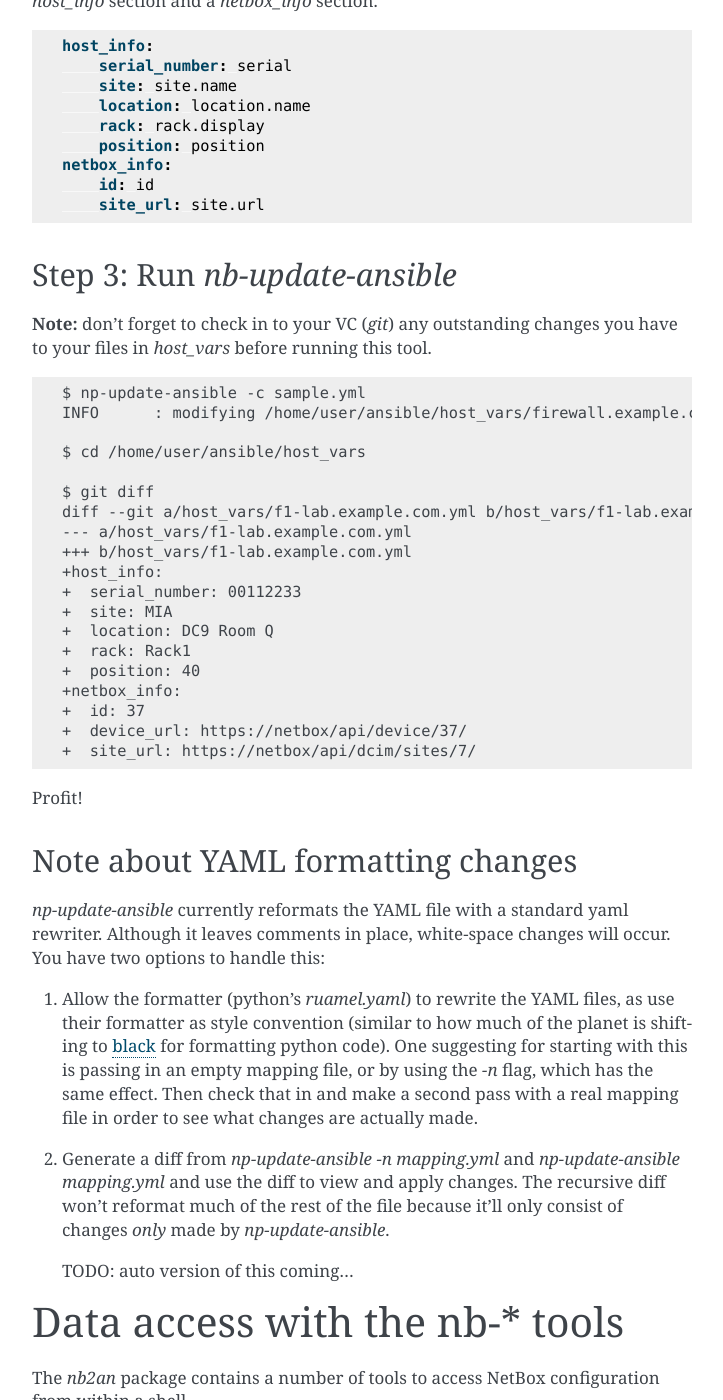
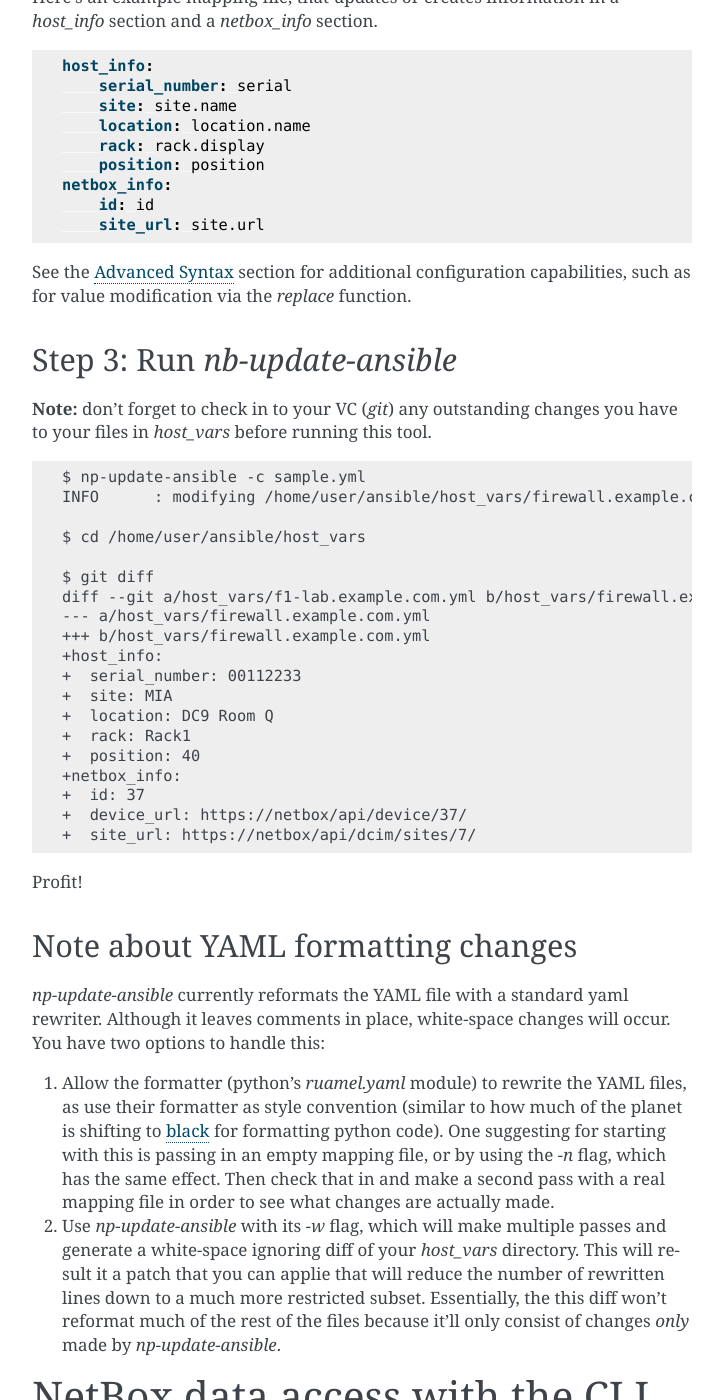
Before and after one commit to hardaker/nb2an, a Sphinx documentation site: the page built from docs/usage.rst, in a window 1280 px wide and 1400 px high, scrolled down 1117 px. Shown: the whole window, without its empty margins (388-1111 px from the left). Built offline with Sphinx 7.4.7, drawn with Linux system fonts in a browser that asks for light colours; some of the changed text lies outside the part shown.

Commit message:
updated docs

```diff
--- a/docs/advanced_syntax.rst
+++ b/docs/advanced_syntax.rst
@@ -1,3 +1,5 @@
+.. _advanced syntax:
+
 Advanced Syntax
 ===============
 
--- a/docs/usage.rst
+++ b/docs/usage.rst
@@ -15,7 +15,7 @@
 Step 1: Create a nb2an configuration file
 -----------------------------------------
 
-*nb2an* tools take a YAML-based master configuration file containing
+The *nb2an* tools take a YAML-based master configuration file containing
 your netbox API token (which you’ll need to get from your NetBox
 instance). In this configuration file you can set a number of variables.
 Note that some of these can be overridden with command line options.
@@ -32,13 +32,14 @@
    # (nb2an tools will check NetBox for simple and full names)
    suffix: .example.com
 
-   # where th eroot of your ansible code is stored
+   # where the root of your ansible code is stored
+   # nb2an can modify the host files inside host_vars after this path
    ansible_directory: /home/user/ansible
 
 Step 2: create a YAML mapping file
 ----------------------------------
 
-The *nb-update-ansible* tool is designed to only update variables within
+The `nb-update-ansible` tool is designed to only update variables within
 your ansible host_vars that you ask it to, leaving everything else
 (including comments) the same. Note that formatting is overwritten by
 default, but see below for how to make a patch instead (actually TBD).
@@ -47,7 +48,7 @@
 have updated. Currently this supports only dictionaries, but array
 support is coming shortly. The value of each variable should be a dotted
 notation of where to pull the information from in the netbox data for a
-given device. See the *nb-device* tool below for how to get a dump of a
+given device. See the :ref:`nb_device` tool below for how to get a dump of a
 device for easier reading.
 
 Here’s an example mapping file, that updates or creates information in a
@@ -65,6 +66,9 @@
        id: id
        site_url: site.url
 
+See the :ref:`advanced syntax` section for additional configuration
+capabilities, such as for value modification via the `replace` function.
+
 Step 3: Run *nb-update-ansible*
 -------------------------------
 
@@ -79,9 +83,9 @@
    $ cd /home/user/ansible/host_vars
 
    $ git diff
-   diff --git a/host_vars/f1-lab.example.com.yml b/host_vars/f1-lab.example.com.yml
-   --- a/host_vars/f1-lab.example.com.yml
-   +++ b/host_vars/f1-lab.example.com.yml
+   diff --git a/host_vars/f1-lab.example.com.yml b/host_vars/firewall.example.com.yml
+   --- a/host_vars/firewall.example.com.yml
+   +++ b/host_vars/firewall.example.com.yml
    +host_info:
    +  serial_number: 00112233
    +  site: MIA
@@ -102,7 +106,7 @@
 yaml rewriter. Although it leaves comments in place, white-space changes
 will occur. You have two options to handle this:
 
-1. Allow the formatter (python’s *ruamel.yaml*) to rewrite the YAML
+1. Allow the formatter (python’s *ruamel.yaml* module) to rewrite the YAML
    files, as use their formatter as style convention (similar to how
    much of the planet is shifting to
    `black <https://pypi.org/project/black/>`__ for formatting python
@@ -111,22 +115,25 @@
    Then check that in and make a second pass with a real mapping file in
    order to see what changes are actually made.
 
-2. Generate a diff from *np-update-ansible -n mapping.yml* and
-   *np-update-ansible mapping.yml* and use the diff to view and apply
-   changes. The recursive diff won’t reformat much of the rest of the
-   file because it’ll only consist of changes *only* made by
-   *np-update-ansible*.
+2. Use `np-update-ansible` with its *-w* flag, which will make
+   multiple passes and generate a white-space ignoring diff of your
+   *host_vars* directory.  This will result it a patch that you can
+   applie that will reduce the number of rewritten lines down to a
+   much more restricted subset.  Essentially, the this diff won’t
+   reformat much of the rest of the files because it’ll only consist
+   of changes *only* made by *np-update-ansible*.
 
-   TODO: auto version of this coming…
 
-Data access with the nb-\* tools
-================================
+NetBox data access with the CLI using the nb-\* tools
+=====================================================
 
 The *nb2an* package contains a number of tools to access NetBox
 configuration from within a shell.
 
-nb-racks: Display the racks from NetBox
----------------------------------------
+.. _nb_racks:
+
+`nb-racks`: Display the racks from NetBox
+-----------------------------------------
 
 Many later tools taken an option netbox rack number to evaluate. This
 tools gives you a numbered list of all your racks.
```
Also changed, not shown: other parts of docs/usage.rst (+17 -13 lines).
